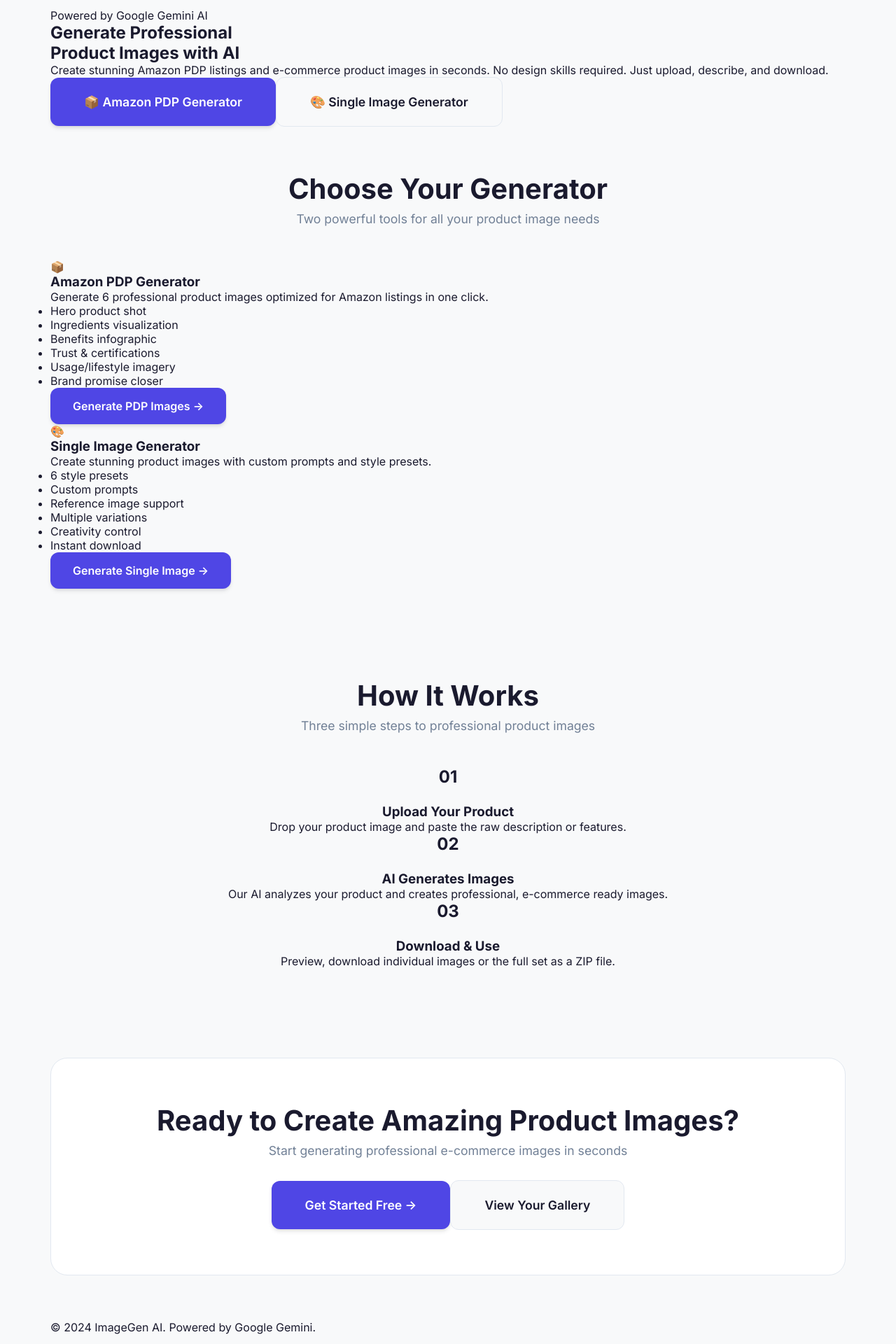
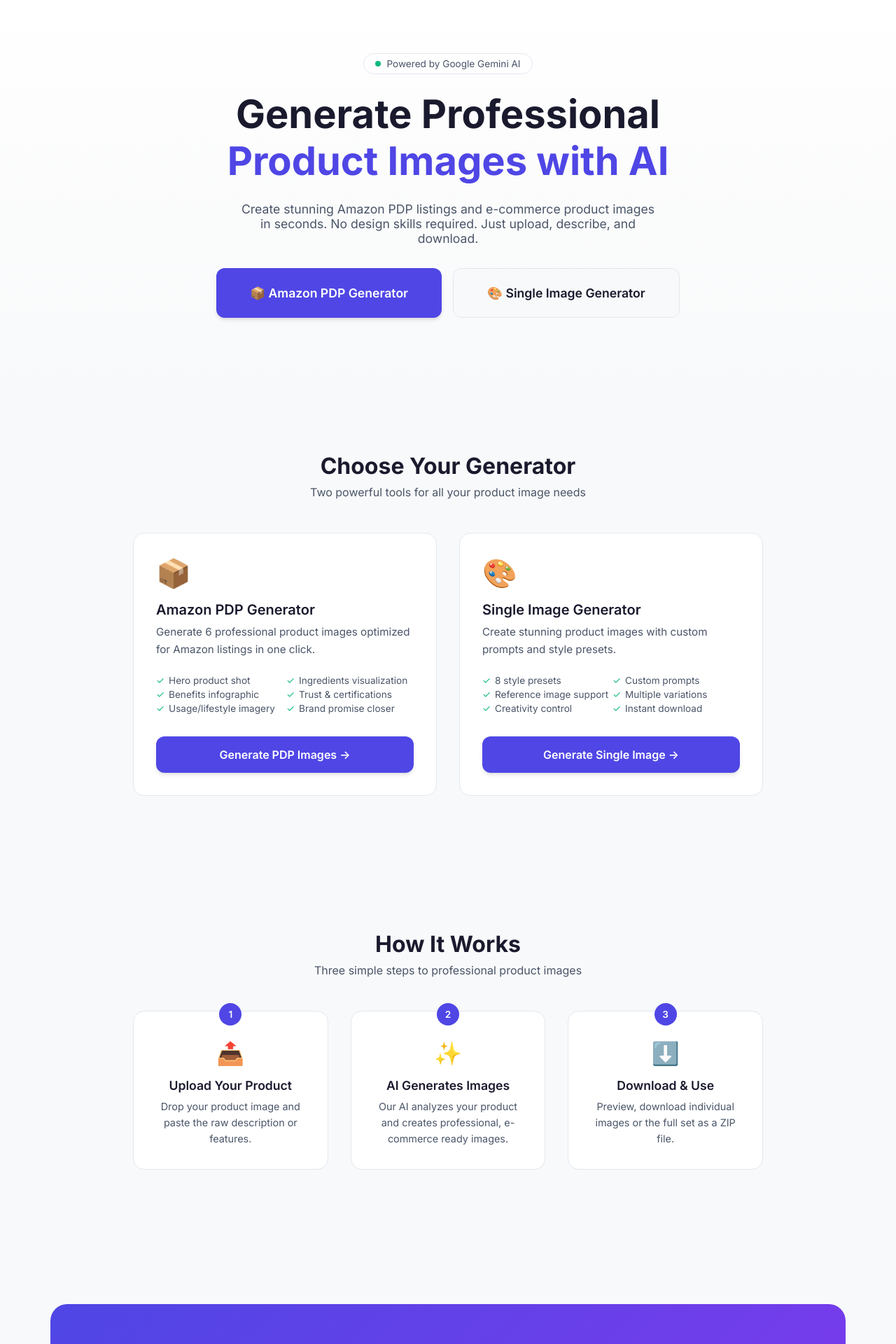
Before and after one commit to Priinc3/AI-image-generation-platform, a Next.js app: page / in a window 1280 px wide. Shown: the part 100-2020 px from the top of the page at 70% size. Built offline with nearby package versions, Linux system fonts and the light colour scheme.

Commit message:
fix: Redesigned homepage with better card layouts and structure

```diff
--- a/app/page.js
+++ b/app/page.js
@@ -17,14 +17,15 @@ const FEATURES = [
       'Brand promise closer'
     ],
     link: '/amazon-pdp',
-    cta: 'Generate PDP Images'
+    cta: 'Generate PDP Images',
+    accent: '#4F46E5'
   },
   {
     icon: '🎨',
     title: 'Single Image Generator',
     description: 'Create stunning product images with custom prompts and style presets.',
     features: [
-      '6 style presets',
+      '8 style presets',
       'Custom prompts',
       'Reference image support',
       'Multiple variations',
@@ -32,7 +33,8 @@ const FEATURES = [
       'Instant download'
     ],
     link: '/single-image',
-    cta: 'Generate Single Image'
+    cta: 'Generate Single Image',
+    accent: '#7C3AED'
   }
 ];
 
@@ -40,17 +42,20 @@ const STEPS = [
   {
     number: '01',
     title: 'Upload Your Product',
-    description: 'Drop your product image and paste the raw description or features.'
+    description: 'Drop your product image and paste the raw description or features.',
+    icon: '📤'
   },
   {
     number: '02',
     title: 'AI Generates Images',
-    description: 'Our AI analyzes your product and creates professional, e-commerce ready images.'
+    description: 'Our AI analyzes your product and creates professional, e-commerce ready images.',
+    icon: '✨'
   },
   {
     number: '03',
     title: 'Download & Use',
-    description: 'Preview, download individual images or the full set as a ZIP file.'
+    description: 'Preview, download individual images or the full set as a ZIP file.',
+    icon: '⬇️'
   }
 ];
 
@@ -60,22 +65,56 @@ export default function HomePage() {
       <Navbar />
       <main className="page-wrapper">
         {/* Hero Section */}
-        <section className="hero">
-          <div className="container">
-            <div className="hero-badge">
-              <div className="hero-badge-dot"></div>
-              <span>Powered by Google Gemini AI</span>
+        <section style={{
+          padding: 'var(--spacing-3xl) 0',
+          textAlign: 'center',
+          background: 'linear-gradient(180deg, var(--bg-primary) 0%, var(--bg-secondary) 100%)',
+        }}>
+          <div className="container" style={{ maxWidth: '800px' }}>
+            <div style={{
+              display: 'inline-flex',
+              alignItems: 'center',
+              gap: '8px',
+              padding: '6px 16px',
+              background: 'var(--bg-card)',
+              borderRadius: '50px',
+              border: '1px solid var(--border-color)',
+              marginBottom: 'var(--spacing-lg)',
+              fontSize: '0.85rem',
+              color: 'var(--text-secondary)',
+            }}>
+              <span style={{ width: '8px', height: '8px', borderRadius: '50%', background: '#10B981' }}></span>
+              Powered by Google Gemini AI
             </div>
-            <h1 className="hero-title">
-              Generate Professional
-              <br />
-              <span className="hero-title-accent">Product Images with AI</span>
+
+            <h1 style={{
+              fontSize: 'clamp(2rem, 5vw, 3.5rem)',
+              fontWeight: '700',
+              lineHeight: '1.2',
+              marginBottom: 'var(--spacing-lg)',
+              color: 'var(--text-primary)',
+            }}>
+              Generate Professional<br />
+              <span style={{ color: 'var(--accent-primary)' }}>Product Images with AI</span>
             </h1>
-            <p className="hero-description">
+
+            <p style={{
+              fontSize: '1.1rem',
+              color: 'var(--text-secondary)',
+              marginBottom: 'var(--spacing-xl)',
+              maxWidth: '600px',
+              margin: '0 auto var(--spacing-xl)',
+            }}>
               Create stunning Amazon PDP listings and e-commerce product images in seconds.
               No design skills required. Just upload, describe, and download.
             </p>
-            <div className="hero-buttons">
+
+            <div style={{
+              display: 'flex',
+              gap: 'var(--spacing-md)',
+              justifyContent: 'center',
+              flexWrap: 'wrap',
+            }}>
               <Link href="/amazon-pdp" className="btn btn-primary btn-lg">
                 📦 Amazon PDP Generator
               </Link>
@@ -87,26 +126,92 @@ export default function HomePage() {
         </section>
 
         {/* Features Section */}
-        <section className="features">
+        <section style={{ padding: 'var(--spacing-3xl) 0' }}>
           <div className="container">
-            <div className="section-header">
-              <h2 className="section-title">Choose Your Generator</h2>
-              <p className="section-subtitle">
+            <div style={{ textAlign: 'center', marginBottom: 'var(--spacing-2xl)' }}>
+              <h2 style={{
+                fontSize: '2rem',
+                fontWeight: '700',
+                marginBottom: 'var(--spacing-sm)',
+                color: 'var(--text-primary)',
+              }}>
+                Choose Your Generator
+              </h2>
+              <p style={{ color: 'var(--text-secondary)', fontSize: '1rem' }}>
                 Two powerful tools for all your product image needs
               </p>
             </div>
-            <div className="features-grid">
+
+            <div style={{
+              display: 'grid',
+              gridTemplateColumns: 'repeat(auto-fit, minmax(320px, 1fr))',
+              gap: 'var(--spacing-xl)',
+              maxWidth: '900px',
+              margin: '0 auto',
+            }}>
               {FEATURES.map((feature) => (
-                <div key={feature.title} className="feature-card">
-                  <div className="feature-icon">{feature.icon}</div>
-                  <h3 className="feature-title">{feature.title}</h3>
-                  <p className="feature-description">{feature.description}</p>
-                  <ul className="feature-list">
+                <div key={feature.title} style={{
+                  background: 'var(--bg-card)',
+                  borderRadius: 'var(--radius-lg)',
+                  border: '1px solid var(--border-color)',
+                  padding: 'var(--spacing-xl)',
+                  transition: 'all 0.2s ease',
+                  display: 'flex',
+                  flexDirection: 'column',
+                }}>
+                  <div style={{
+                    fontSize: '2.5rem',
+                    marginBottom: 'var(--spacing-md)',
+                  }}>
+                    {feature.icon}
+                  </div>
+
+                  <h3 style={{
+                    fontSize: '1.25rem',
+                    fontWeight: '600',
+                    marginBottom: 'var(--spacing-sm)',
+                    color: 'var(--text-primary)',
+                  }}>
+                    {feature.title}
+                  </h3>
+
+                  <p style={{
+                    color: 'var(--text-secondary)',
+                    fontSize: '0.95rem',
+                    marginBottom: 'var(--spacing-lg)',
+                    lineHeight: '1.6',
+                  }}>
+                    {feature.description}
+                  </p>
+
+                  <ul style={{
+                    listStyle: 'none',
+                    padding: 0,
+                    margin: '0 0 var(--spacing-xl) 0',
+                    display: 'grid',
+                    gridTemplateColumns: '1fr 1fr',
+                    gap: 'var(--spacing-xs)',
+                    flex: 1,
+                  }}>
                     {feature.features.map((item) => (
-                      <li key={item}>{item}</li>
+                      <li key={item} style={{
+                        fontSize: '0.85rem',
+                        color: 'var(--text-secondary)',
+                        display: 'flex',
+                        alignItems: 'center',
+                        gap: '6px',
+                      }}>
+                        <span style={{ color: '#10B981' }}>✓</span>
+                        {item}
+                      </li>
                     ))}
                   </ul>
-                  <Link href={feature.link} className="btn btn-primary">
+
+                  <Link
+                    href={feature.link}
+                    className="btn btn-primary"
+                    style={{ width: '100%', textAlign: 'center' }}
+                  >
                     {feature.cta} →
                   </Link>
                 </div>
@@ -116,29 +221,84 @@ export default function HomePage() {
         </section>
 
         {/* How It Works */}
-        <section className="features" style={{ background: 'var(--bg-secondary)', padding: 'var(--spacing-3xl) 0' }}>
+        <section style={{
+          padding: 'var(--spacing-3xl) 0',
+          background: 'var(--bg-secondary)',
+        }}>
           <div className="container">
-            <div className="section-header">
-              <h2 className="section-title">How It Works</h2>
-              <p className="section-subtitle">
+            <div style={{ textAlign: 'center', marginBottom: 'var(--spacing-2xl)' }}>
+              <h2 style={{
+                fontSize: '2rem',
+                fontWeight: '700',
+                marginBottom: 'var(--spacing-sm)',
+                color: 'var(--text-primary)',
+              }}>
+                How It Works
+              </h2>
+              <p style={{ color: 'var(--text-secondary)', fontSize: '1rem' }}>
                 Three simple steps to professional product images
               </p>
             </div>
-            <div className="features-grid" style={{ gridTemplateColumns: 'repeat(auto-fit, minmax(280px, 1fr))' }}>
-              {STEPS.map((step) => (
-                <div key={step.number} className="feature-card" style={{ textAlign: 'center' }}>
-                  <div
-                    className="feature-icon"
-                    style={{
-                      margin: '0 auto var(--spacing-lg)',
-                      fontSize: '1.5rem',
-                      fontWeight: '800',
-                    }}
-                  >
-                    {step.number}
+
+            <div style={{
+              display: 'grid',
+              gridTemplateColumns: 'repeat(auto-fit, minmax(250px, 1fr))',
+              gap: 'var(--spacing-xl)',
+              maxWidth: '900px',
+              margin: '0 auto',
+            }}>
+              {STEPS.map((step, index) => (
+                <div key={step.number} style={{
+                  background: 'var(--bg-card)',
+                  borderRadius: 'var(--radius-lg)',
+                  border: '1px solid var(--border-color)',
+                  padding: 'var(--spacing-xl)',
+                  textAlign: 'center',
+                  position: 'relative',
+                }}>
+                  <div style={{
+                    position: 'absolute',
+                    top: '-12px',
+                    left: '50%',
+                    transform: 'translateX(-50%)',
+                    background: 'var(--accent-primary)',
+                    color: 'white',
+                    width: '32px',
+                    height: '32px',
+                    borderRadius: '50%',
+                    display: 'flex',
+                    alignItems: 'center',
+                    justifyContent: 'center',
+                    fontSize: '0.85rem',
+                    fontWeight: '600',
+                  }}>
+                    {index + 1}
                   </div>
-                  <h3 className="feature-title">{step.title}</h3>
-                  <p className="feature-description">{step.description}</p>
+
+                  <div style={{
+                    fontSize: '2rem',
+                    marginBottom: 'var(--spacing-md)',
+                    marginTop: 'var(--spacing-sm)',
+                  }}>
+                    {step.icon}
+                  </div>
+
+                  <h3 style={{
+                    fontSize: '1.1rem',
+                    fontWeight: '600',
+                    marginBottom: 'var(--spacing-sm)',
+                    color: 'var(--text-primary)',
+                  }}>
+                    {step.title}
+                  </h3>
+
+                  <p style={{
+                    color: 'var(--text-secondary)',
+                    fontSize: '0.9rem',
+                    lineHeight: '1.6',
+                  }}>
+                    {step.description}
+                  </p>
                 </div>
               ))}
             </div>
@@ -146,24 +306,67 @@ export default function HomePage() {
         </section>
 
         {/* CTA Section */}
-        <section className="features">
+        <section style={{ padding: 'var(--spacing-3xl) 0' }}>
           <div className="container">
             <div style={{
               textAlign: 'center',
               padding: 'var(--spacing-3xl)',
-              background: 'var(--bg-card)',
+              background: 'linear-gradient(135deg, #4F46E5 0%, #7C3AED 100%)',
               borderRadius: 'var(--radius-xl)',
-              border: '1px solid var(--border-color)'
+              color: 'white',
             }}>
-              <h2 className="section-title">Ready to Create Amazing Product Images?</h2>
-              <p className="section-subtitle" style={{ marginBottom: 'var(--spacing-xl)' }}>
+              <h2 style={{
+                fontSize: '1.75rem',
+                fontWeight: '700',
+                marginBottom: 'var(--spacing-md)',
+              }}>
+                Ready to Create Amazing Product Images?
+              </h2>
+              <p style={{
+                opacity: 0.9,
+                marginBottom: 'var(--spacing-xl)',
+                fontSize: '1rem',
+              }}>
                 Start generating professional e-commerce images in seconds
               </p>
-              <div className="hero-buttons">
-                <Link href="/amazon-pdp" className="btn btn-primary btn-lg">
+              <div style={{
+                display: 'flex',
+                gap: 'var(--spacing-md)',
+                justifyContent: 'center',
+                flexWrap: 'wrap',
+              }}>
+                <Link
+                  href="/amazon-pdp"
+                  style={{
+                    display: 'inline-flex',
+                    alignItems: 'center',
+                    gap: '8px',
+                    padding: '12px 24px',
+                    background: 'white',
+                    color: '#4F46E5',
+                    borderRadius: 'var(--radius-md)',
+                    fontWeight: '600',
+                    textDecoration: 'none',
+                    transition: 'all 0.2s',
+                  }}
+                >
                   Get Started Free →
                 </Link>
-                <Link href="/gallery" className="btn btn-secondary btn-lg">
+                <Link
+                  href="/gallery"
+                  style={{
+                    display: 'inline-flex',
+                    alignItems: 'center',
+                    gap: '8px',
+                    padding: '12px 24px',
+                    background: 'rgba(255,255,255,0.2)',
+                    color: 'white',
+                    borderRadius: 'var(--radius-md)',
+                    fontWeight: '600',
+                    textDecoration: 'none',
+                    transition: 'all 0.2s',
+                  }}
+                >
                   View Your Gallery
                 </Link>
               </div>
@@ -172,9 +375,15 @@ export default function HomePage() {
         </section>
 
         {/* Footer */}
-        <footer className="footer">
+        <footer style={{
+          padding: 'var(--spacing-xl) 0',
+          borderTop: '1px solid var(--border-color)',
+          textAlign: 'center',
+        }}>
           <div className="container">
-            <p>© 2024 ImageGen AI. Powered by Google Gemini.</p>
+            <p style={{ color: 'var(--text-muted)', fontSize: '0.9rem' }}>
+              © 2024 ImageGen AI. Powered by Google Gemini.
+            </p>
           </div>
         </footer>
       </main>
```
